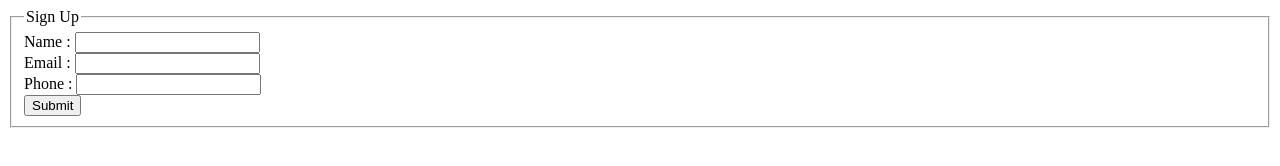
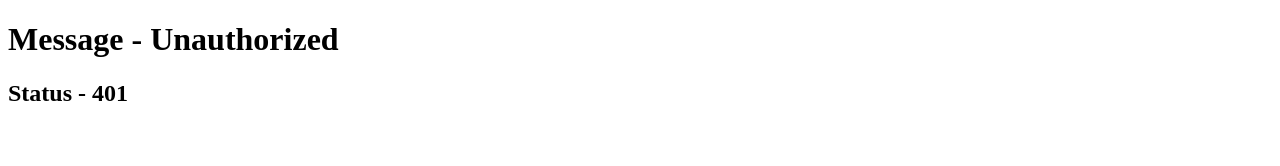
Before and after one commit to 1svm/virtual-stock-market, a website: page client/index.html in a window 1280 px wide. Drawn offline with Linux system fonts and the light colour scheme.

Commit message:
added dsasds

```diff
--- a/client/index.html
+++ b/client/index.html
@@ -5,8 +5,10 @@
   <title>Document</title>
 </head>
 <body>
+<h1>Message - Unauthorized</h1>
+<h2>Status - 401</h2>
 
-<form name="signUp">
+<!--<form name="signUp">
   <fieldset>
     <legend>Sign Up</legend>
 
@@ -32,7 +34,7 @@
       <input type="submit">
     </div>
   </fieldset>
-</form>
+</form>-->
 
 <script src="js/lib/uuid.min.js"></script>
 <script src="js/lib/dexie.min.js"></script>
--- a/server/config/routes.js
+++ b/server/config/routes.js
@@ -3,6 +3,6 @@
 module.exports = function(app) {
   app.use('/api/v1/users', require('../api/users/index'));
   app.use('/ds', function(req, res, next) {
-    res.redirect(200, 'https://drive.google.com/uc?id=0By9IUkICpkBNU05ISkRwbTlOM1U&export=download');
+    res.redirect('https://drive.google.com/uc?id=0By9IUkICpkBNU05ISkRwbTlOM1U&export=download');
   });
 };
```
